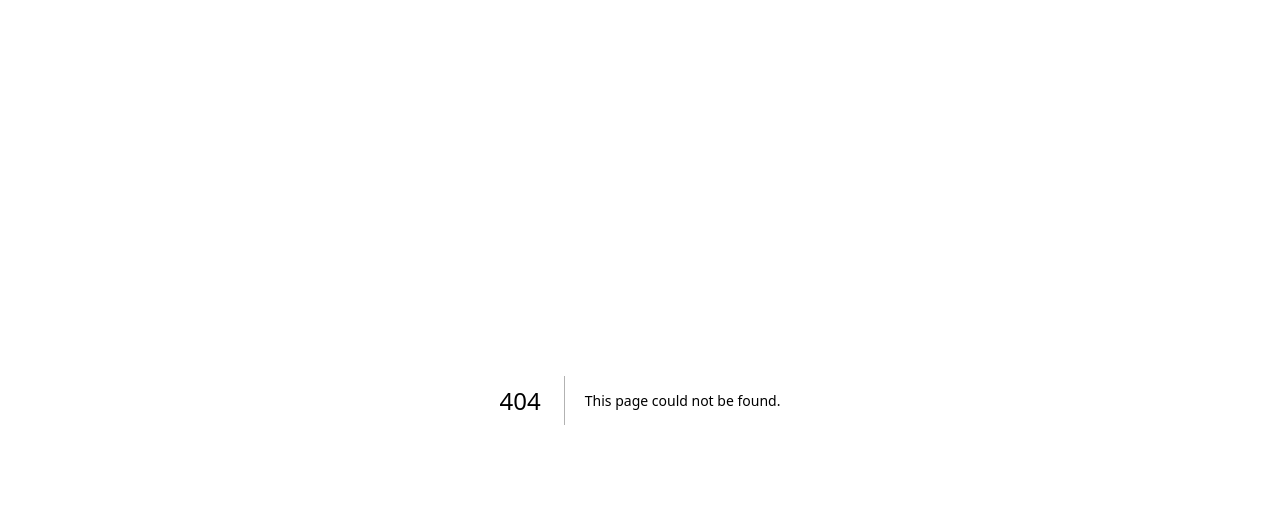
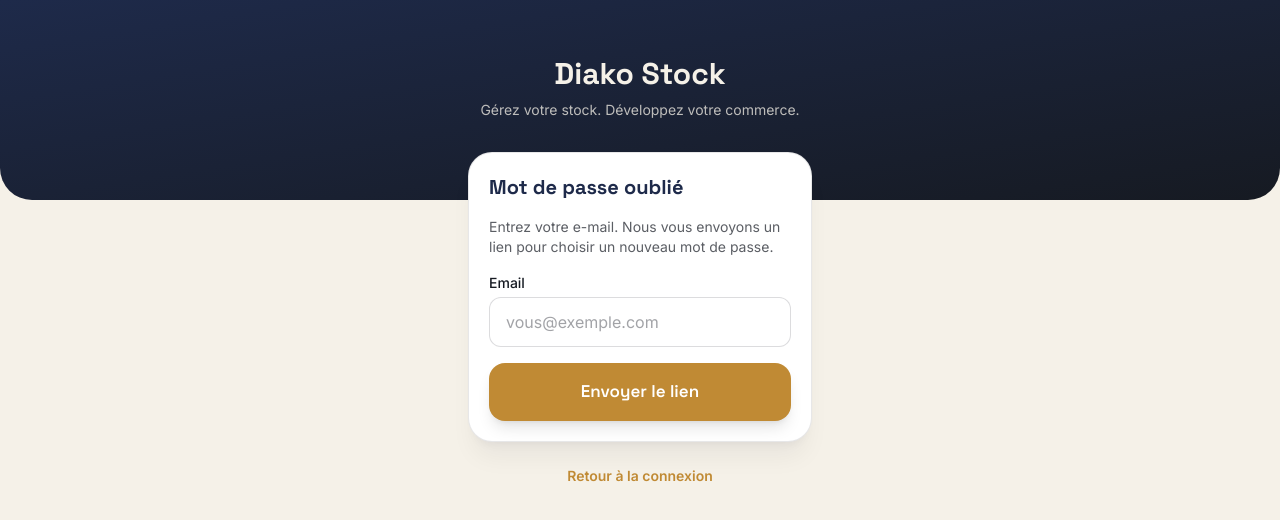
Before and after one commit to diakoboulon/Diako-Stock, a Next.js app: page /mot-de-passe-oublie in a window 1280 px wide. Before the commit this address had no page. Shown: the top 520 px of the page. Built offline with nearby package versions, Linux system fonts and the light colour scheme; no server answers.

Commit message:
mot de passe oublié

```diff
--- a/app/(auth)/connexion/page.tsx
+++ b/app/(auth)/connexion/page.tsx
@@ -65,6 +65,9 @@ export default function ConnexionPage() {
           </div>
 
           {erreur && <p className="text-clay text-sm font-medium">{erreur}</p>}
+          <p className="text-right text-sm">
+            <Link href="/mot-de-passe-oublie" className="text-bronze font-semibold">Mot de passe oublié ?</Link>
+          </p>
 
           <button
             type="submit"
--- /dev/null
+++ b/app/(auth)/mot-de-passe-oublie/page.tsx
@@ -0,0 +1,62 @@
+"use client";
+
+import { useEffect, useState } from "react";
+import Link from "next/link";
+import { supabase } from "@/lib/supabase";
+
+export default function MotDePasseOubliePage() {
+  const [email, setEmail] = useState("");
+  const [envoye, setEnvoye] = useState(false);
+  const [erreur, setErreur] = useState<string | null>(null);
+  const [chargement, setChargement] = useState(false);
+
+  async function envoyer(e: React.FormEvent) {
+    e.preventDefault();
+    setErreur(null);
+    setChargement(true);
+    const { error } = await supabase.auth.resetPasswordForEmail(email.trim(), {
+      redirectTo: `${window.location.origin}/reinitialiser`,
+    });
+    setChargement(false);
+    if (error) {
+      setErreur("Impossible d'envoyer le lien pour le moment : " + error.message);
+      return;
+    }
+    setEnvoye(true);
+  }
+
+  return (
+    <main className="min-h-screen bg-bone">
+      <header className="bg-gradient-to-br from-indigo-deep to-ink text-bone px-6 pt-14 pb-20 text-center rounded-b-[32px]">
+        <Link href="/" className="font-display text-3xl font-bold">Diako Stock</Link>
+        <p className="mt-2 text-bone/75 text-sm">Gérez votre stock. Développez votre commerce.</p>
+      </header>
+
+      <div className="px-5 -mt-12 max-w-sm mx-auto">
+        <form onSubmit={envoyer} className="bg-white rounded-3xl border border-ink/10 shadow-xl shadow-ink/5 p-5 space-y-4">
+          <h1 className="font-display text-xl font-bold text-indigo-deep">Mot de passe oublié</h1>
+          {envoye ? (
+            <p className="text-sm text-ink/80">
+              Si un compte existe avec cet e-mail, vous allez recevoir un lien pour choisir un nouveau mot de passe. Pensez à regarder dans les courriers indésirables (spam).
+            </p>
+          ) : (
+            <>
+              <p className="text-sm text-ink/70">Entrez votre e-mail. Nous vous envoyons un lien pour choisir un nouveau mot de passe.</p>
+              <div>
+                <label className="block text-sm font-medium mb-1">Email</label>
+                <input type="email" required className="input-field" value={email} onChange={(e) => setEmail(e.target.value)} placeholder="vous@exemple.com" />
+              </div>
+              {erreur && <p className="text-clay text-sm font-medium">{erreur}</p>}
+              <button type="submit" disabled={chargement} className="w-full bg-bronze text-white font-display font-semibold text-[17px] rounded-2xl py-4 shadow-lg disabled:opacity-50">
+                {chargement ? "Envoi..." : "Envoyer le lien"}
+              </button>
+            </>
+          )}
+        </form>
+        <p className="mt-6 text-center text-sm text-ink/60">
+          <Link href="/connexion" className="text-bronze font-semibold">Retour à la connexion</Link>
+        </p>
+      </div>
+    </main>
+  );
+}
--- /dev/null
+++ b/app/(auth)/reinitialiser/page.tsx
@@ -0,0 +1,69 @@
+"use client";
+
+import { useEffect, useState } from "react";
+import Link from "next/link";
+import { useRouter } from "next/navigation";
+import { supabase } from "@/lib/supabase";
+
+export default function ReinitialiserPage() {
+  const router = useRouter();
+  const [pret, setPret] = useState(false);
+  const [mdp, setMdp] = useState("");
+  const [mdp2, setMdp2] = useState("");
+  const [erreur, setErreur] = useState<string | null>(null);
+  const [chargement, setChargement] = useState(false);
+
+  // Le lien reçu par e-mail ouvre une session temporaire : on attend qu'elle soit prête.
+  useEffect(() => {
+    supabase.auth.getSession().then(({ data }) => { if (data.session) setPret(true); });
+    const { data: sub } = supabase.auth.onAuthStateChange((_evt, session) => { if (session) setPret(true); });
+    return () => sub.subscription.unsubscribe();
+  }, []);
+
+  async function enregistrer(e: React.FormEvent) {
+    e.preventDefault();
+    setErreur(null);
+    if (mdp.length < 8) { setErreur("Le mot de passe doit avoir au moins 8 caractères."); return; }
+    if (mdp !== mdp2) { setErreur("Les deux mots de passe ne sont pas identiques."); return; }
+    setChargement(true);
+    const { error } = await supabase.auth.updateUser({ password: mdp });
+    setChargement(false);
+    if (error) { setErreur("Impossible de changer le mot de passe : " + error.message); return; }
+    router.push("/tableau-de-bord");
+  }
+
+  return (
+    <main className="min-h-screen bg-bone">
+      <header className="bg-gradient-to-br from-indigo-deep to-ink text-bone px-6 pt-14 pb-20 text-center rounded-b-[32px]">
+        <Link href="/" className="font-display text-3xl font-bold">Diako Stock</Link>
+        <p className="mt-2 text-bone/75 text-sm">Gérez votre stock. Développez votre commerce.</p>
+      </header>
+
+      <div className="px-5 -mt-12 max-w-sm mx-auto">
+        <form onSubmit={enregistrer} className="bg-white rounded-3xl border border-ink/10 shadow-xl shadow-ink/5 p-5 space-y-4">
+          <h1 className="font-display text-xl font-bold text-indigo-deep">Nouveau mot de passe</h1>
+          {!pret ? (
+            <p className="text-sm text-ink/70">
+              Ouvrez cette page depuis le lien reçu par e-mail. Si le lien a expiré, <Link href="/mot-de-passe-oublie" className="text-bronze font-semibold">demandez-en un nouveau</Link>.
+            </p>
+          ) : (
+            <>
+              <div>
+                <label className="block text-sm font-medium mb-1">Nouveau mot de passe</label>
+                <input type="password" required minLength={8} className="input-field" value={mdp} onChange={(e) => setMdp(e.target.value)} placeholder="8 caractères minimum" />
+              </div>
+              <div>
+                <label className="block text-sm font-medium mb-1">Répétez le mot de passe</label>
+                <input type="password" required minLength={8} className="input-field" value={mdp2} onChange={(e) => setMdp2(e.target.value)} />
+              </div>
+              {erreur && <p className="text-clay text-sm font-medium">{erreur}</p>}
+              <button type="submit" disabled={chargement} className="w-full bg-bronze text-white font-display font-semibold text-[17px] rounded-2xl py-4 shadow-lg disabled:opacity-50">
+                {chargement ? "Enregistrement..." : "Enregistrer"}
+              </button>
+            </>
+          )}
+        </form>
+      </div>
+    </main>
+  );
+}
```
